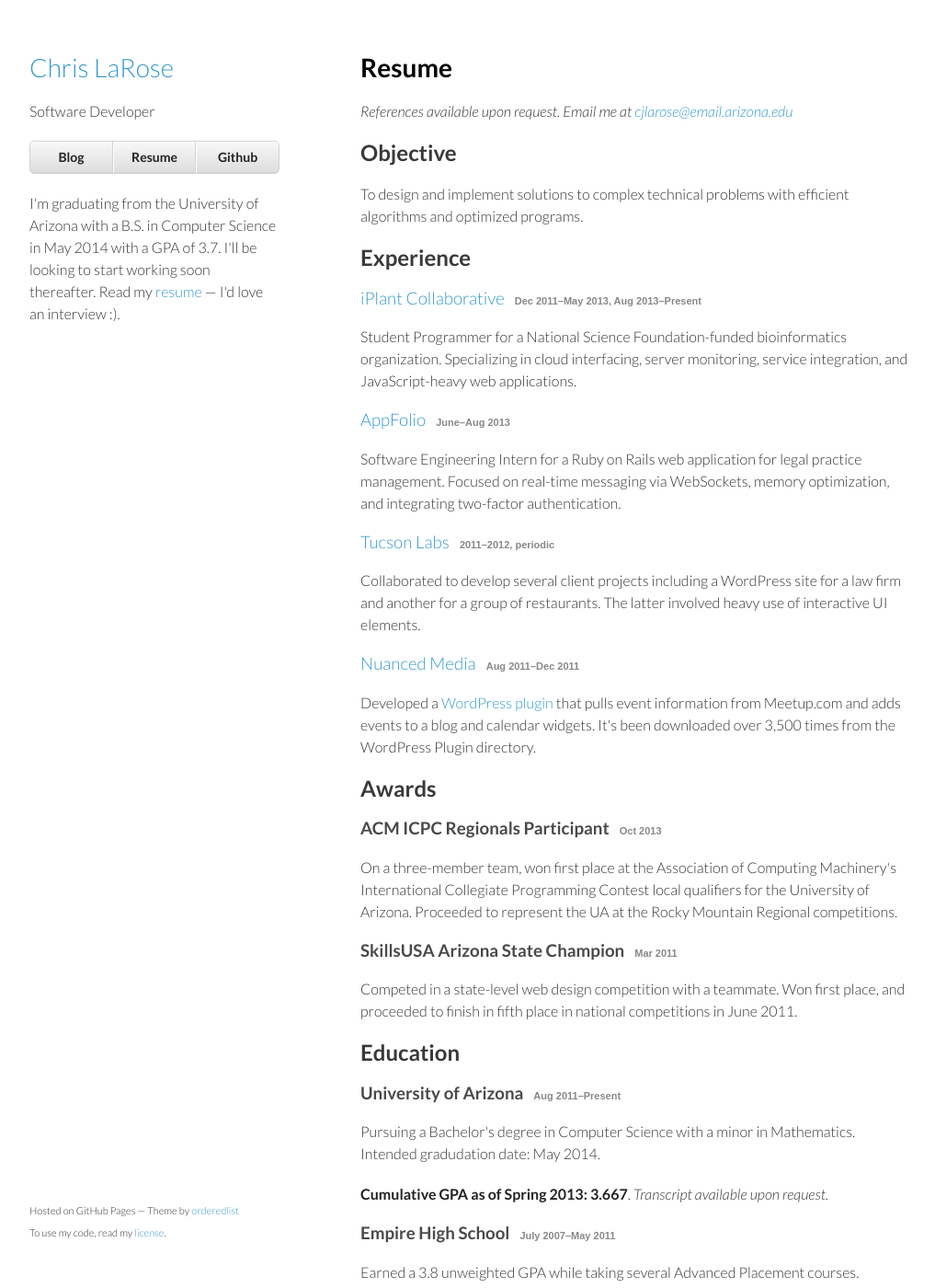
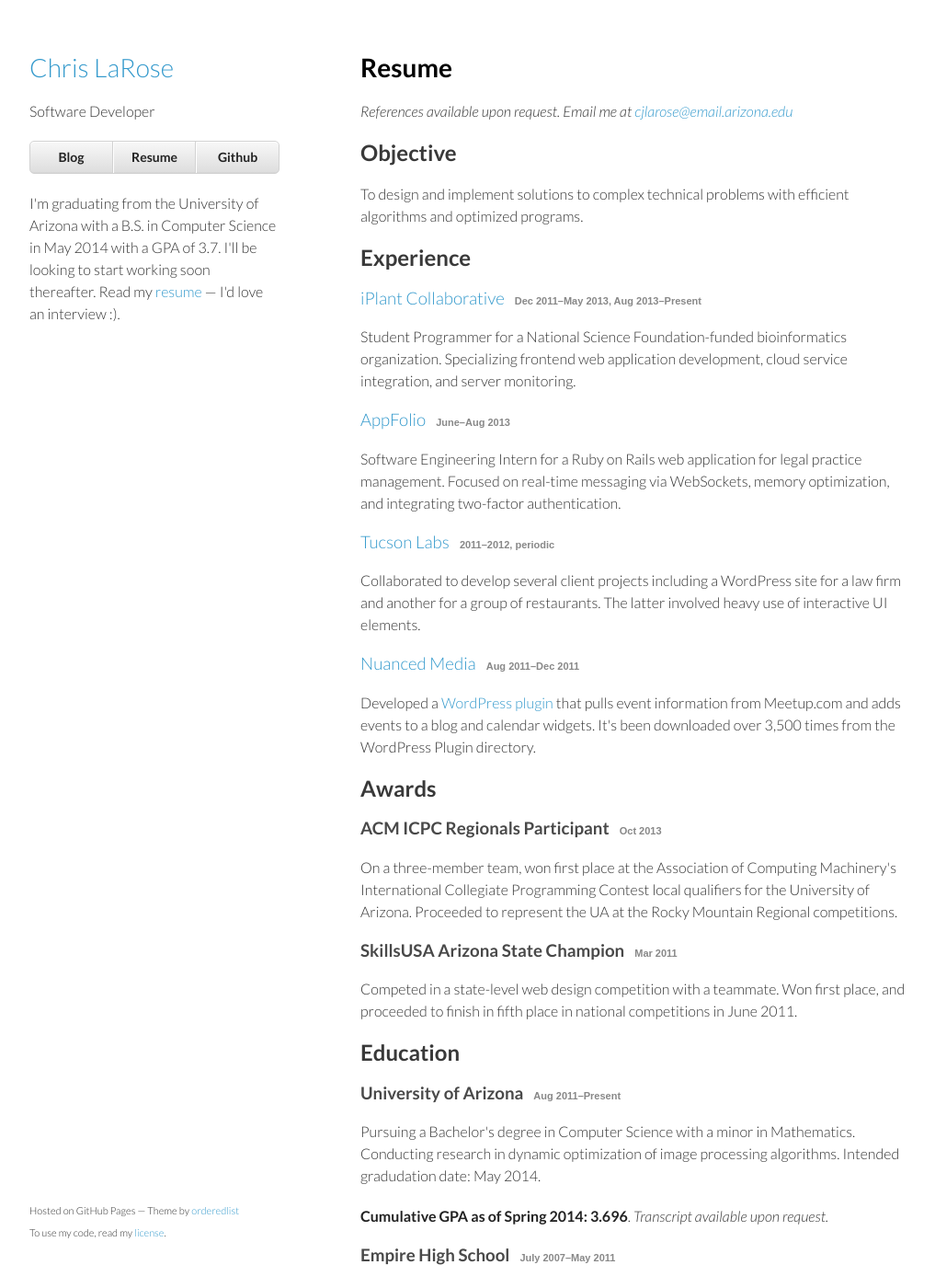
Before and after one commit to cjlarose/cjlarose.github.io, a Jekyll site: the page built from resume/index.html, in a window 1280 px wide and 1400 px high. Shown: the whole window at 92% size, without its empty margins (128-1145 px from the left). Built offline with Jekyll 4.4.1, drawn with Linux system fonts in a browser that asks for light colours; comment, search, counter and statistics services are not loaded.

Commit message:
Update resume

```diff
--- a/resume/index.html
+++ b/resume/index.html
@@ -25,8 +25,8 @@
      Collaborative</a><small>Dec 2011&ndash;May 2013, Aug 2013&ndash;Present</small></h3>
 
      <p>Student Programmer for a National Science Foundation-funded bioinformatics
-     organization. Specializing in cloud interfacing, server monitoring, service
-     integration, and JavaScript-heavy web applications.</p>
+     organization. Specializing frontend web application development, cloud
+     service integration, and server monitoring.</p>
 
     {% comment %}
      <p><strong>Reference:</strong> Edwin Skidmore &lt;edwin@iplantcollaborative.org&gt;
@@ -100,9 +100,10 @@
      <h3>University of Arizona<small>Aug 2011&ndash;Present</small></h3>
 
      <p>Pursuing a Bachelor's degree in Computer Science with a minor in Mathematics.
+     Conducting research in dynamic optimization of image processing algorithms.
      Intended gradudation date: May 2014.
      </p>
-     <p><strong>Cumulative GPA as of Spring 2013: 3.667</strong>. <em>Transcript
+     <p><strong>Cumulative GPA as of Spring 2014: 3.696</strong>. <em>Transcript
      available upon request.</em></p>
    </li>
 
```
Also changed, not shown: other parts of resume/index.html (+1 -1 lines).
